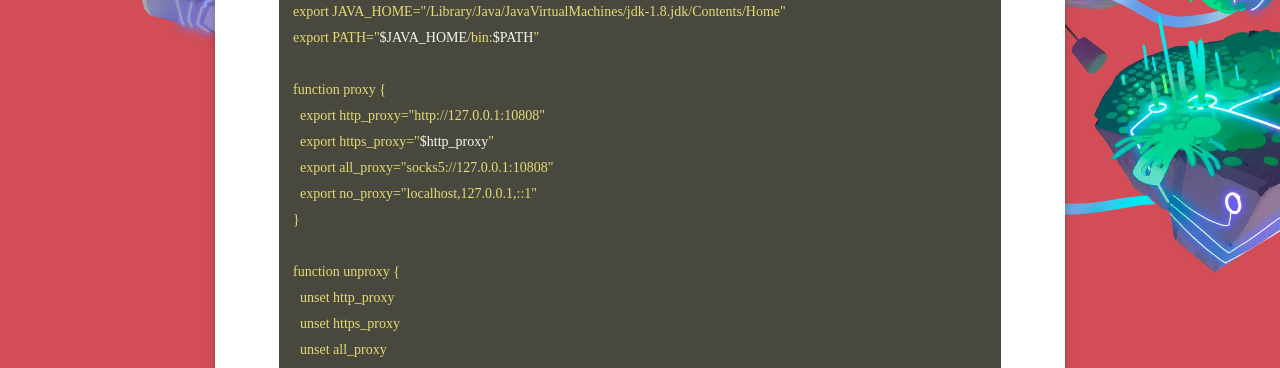
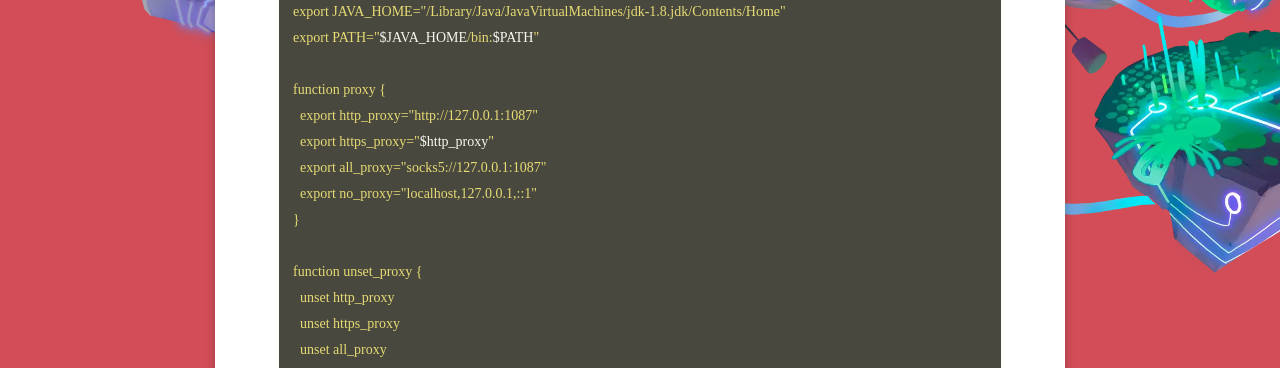
Before and after one commit to WebPavel/WebPavel.github.io, a Jekyll site: the page built from _posts/2026-05-13-brew-installs-apps-on-demand-for-macOS.md, in a window 1280 px wide and 900 px high, scrolled down 2186 px. Shown: the part 230-598 px from the top of the window. Built offline with Jekyll 4.4.1, drawn with Linux system fonts in a browser that asks for light colours; some web fonts are replaced; comment, search, counter and statistics services are not loaded; some of the changed text lies outside the part shown.

Commit message:
feat: update the port number of the proxy application on macOS

```diff
--- a/_posts/2026-05-13-brew-installs-apps-on-demand-for-macOS.md
+++ b/_posts/2026-05-13-brew-installs-apps-on-demand-for-macOS.md
@@ -90,13 +90,13 @@ export JAVA_HOME="/Library/Java/JavaVirtualMachines/jdk-1.8.jdk/Contents/Home"
 export PATH="$JAVA_HOME/bin:$PATH"
 
 function proxy {
-  export http_proxy="http://127.0.0.1:10808"
+  export http_proxy="http://127.0.0.1:1087"
   export https_proxy="$http_proxy"
-  export all_proxy="socks5://127.0.0.1:10808"
+  export all_proxy="socks5://127.0.0.1:1087"
   export no_proxy="localhost,127.0.0.1,::1"
 }
 
-function unproxy {
+function unset_proxy {
   unset http_proxy
   unset https_proxy
   unset all_proxy
```
Also changed, not shown: other parts of _posts/2026-05-13-brew-installs-apps-on-demand-for-macOS.md (+1 -1 lines).
